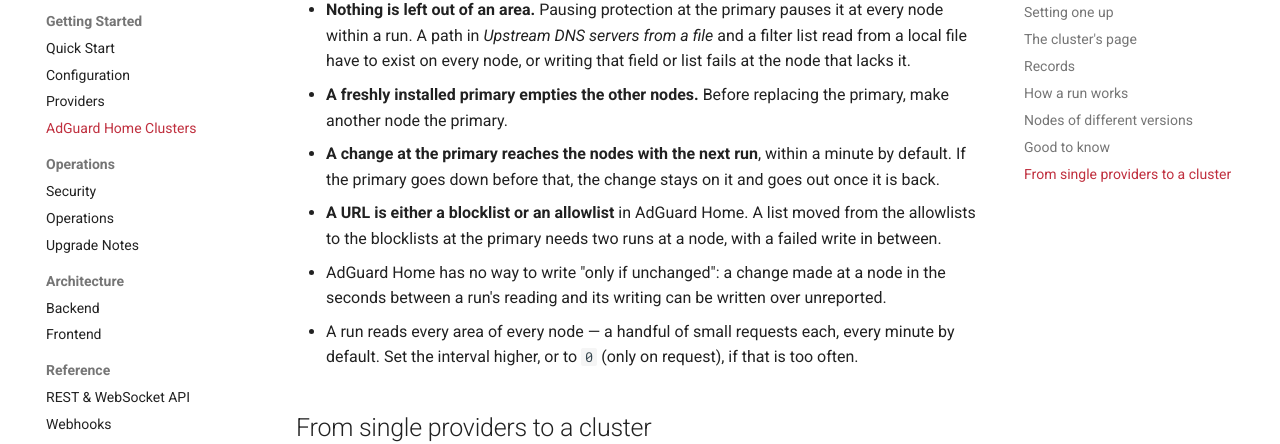
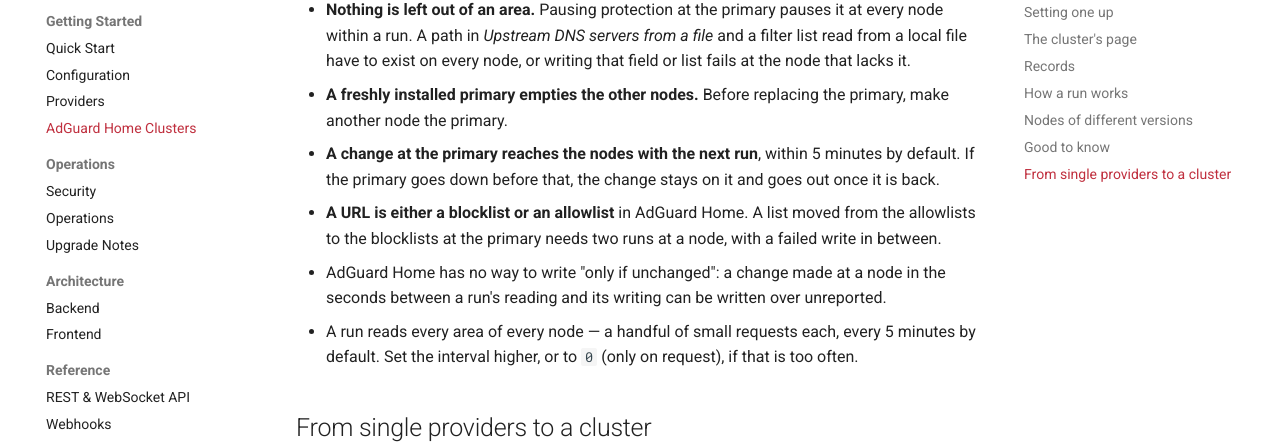
Before and after one commit to stefgo/dns-provider-manager, an MkDocs documentation site: the page built from docs/clusters.md, in a window 1280 px wide and 900 px high, scrolled down 3270 px. Shown: the part 123-567 px from the top of the window. Built offline with MkDocs 1.6.1 and Material for MkDocs 9.7.7, drawn with Linux system fonts in a browser that asks for light colours; comment, search, counter and statistics services are not loaded; some of the changed text lies outside the part shown.

Commit message:
feat(cluster): Keep the clusters alike every 5 minutes by default
The default of cluster_sync_interval_minutes goes from 1 to 5, the
same as the reading of the providers. A record still goes to every
node at once; only a change made at the primary waits for the next
run. A value set in config.yaml stays as it is.

Co-Authored-By: Claude Opus 5.5 <noreply@anthropic.com>

```diff
--- a/docs/clusters.md
+++ b/docs/clusters.md
@@ -74,7 +74,7 @@ manage* holds for the primary only.
 
 ## How a run works
 
-The cluster runs on its own timer — every minute by default (**Settings → Providers → Cluster
+The cluster runs on its own timer — every 5 minutes by default (**Settings → Providers → Cluster
 Sync Interval**), once at every start of the server and on **Sync Now**. Saving a cluster
 starts no run. While a cluster runs, no record is written to it.
 
@@ -110,15 +110,15 @@ v0.107.37) shows as failed at that node; the other areas carry on.
   lacks it.
 - **A freshly installed primary empties the other nodes.** Before replacing the primary, make
   another node the primary.
-- **A change at the primary reaches the nodes with the next run**, within a minute by default.
+- **A change at the primary reaches the nodes with the next run**, within 5 minutes by default.
   If the primary goes down before that, the change stays on it and goes out once it is back.
 - **A URL is either a blocklist or an allowlist** in AdGuard Home. A list moved from the
   allowlists to the blocklists at the primary needs two runs at a node, with a failed write in
   between.
 - AdGuard Home has no way to write "only if unchanged": a change made at a node in the seconds
   between a run's reading and its writing can be written over unreported.
-- A run reads every area of every node — a handful of small requests each, every minute by
-  default. Set the interval higher, or to `0` (only on request), if that is too often.
+- A run reads every area of every node — a handful of small requests each, every 5 minutes
+  by default. Set the interval higher, or to `0` (only on request), if that is too often.
 
 ## From single providers to a cluster
 
```
Also changed, not shown: .release/next.md (+1 -1 lines), README.md (+1 -1 lines), docs/backend.md (+1 -1 lines), docs/configuration.md (+1 -1 lines), 5 other files.
